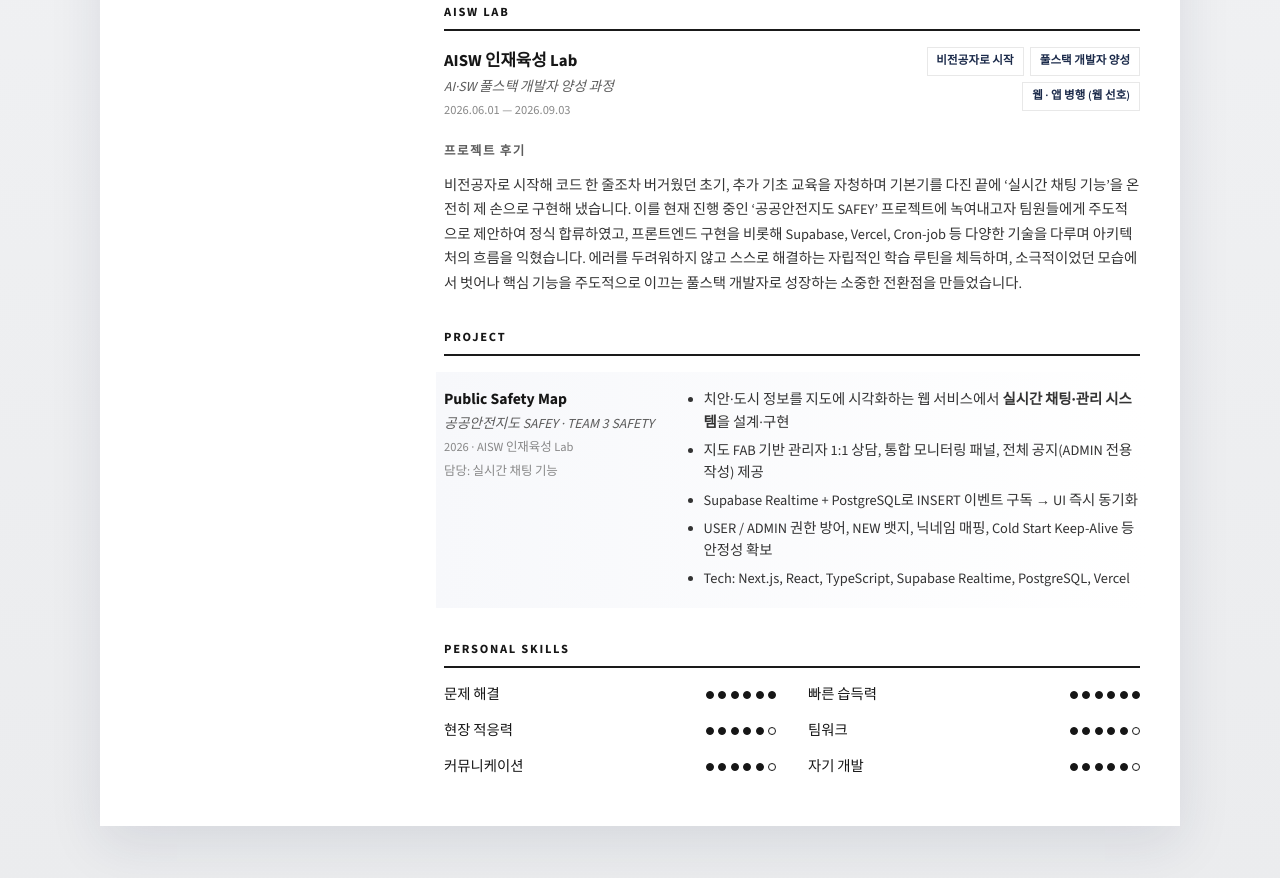
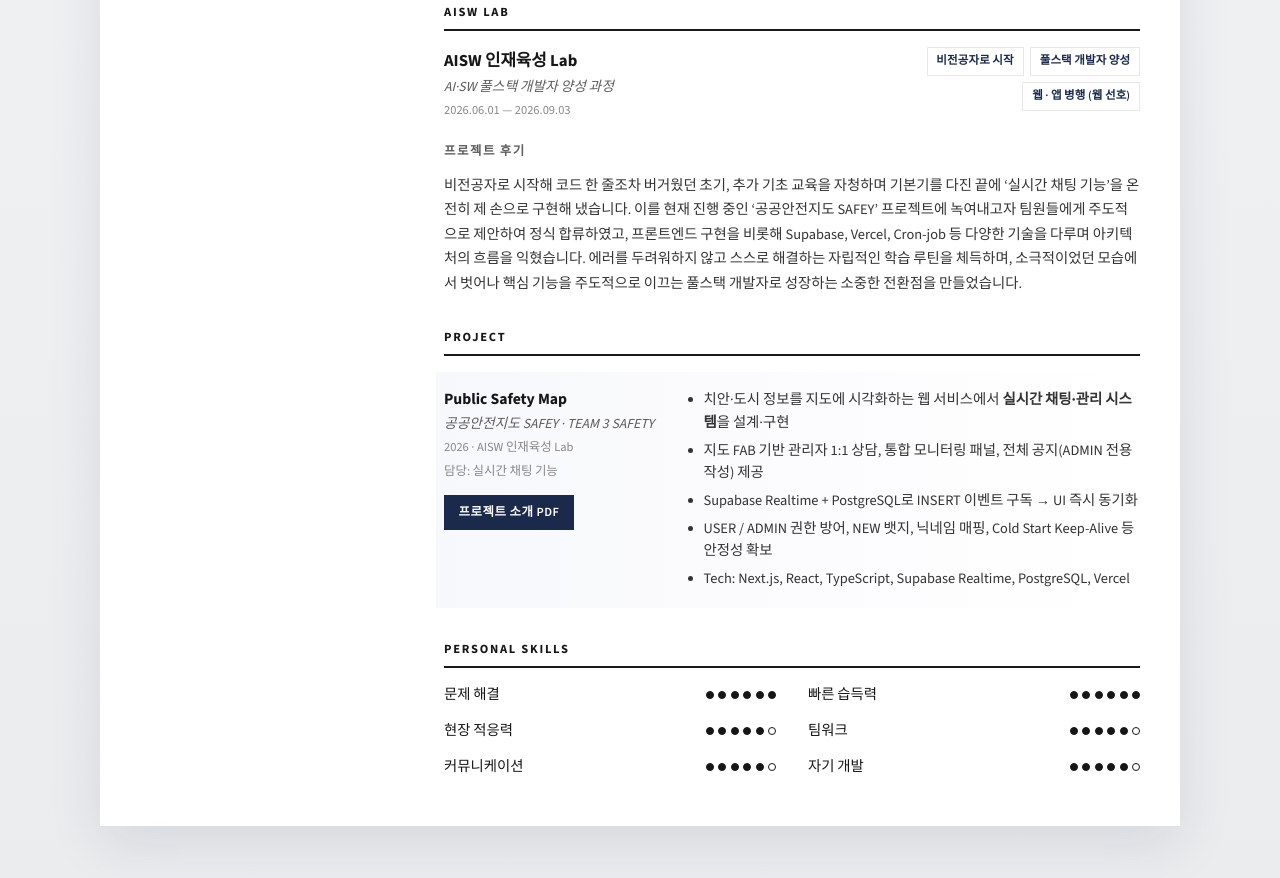
Before and after one commit to dkqjdl123/portfolio-NH, a plain HTML site: page index.html in a window 1280 px wide. Shown: the part 1009-1887 px from the top of the page. Drawn offline with nearby package versions, Linux system fonts and the light colour scheme.

Commit message:
Add SAFEY project PDF button

```diff
--- a/index.html
+++ b/index.html
@@ -226,6 +226,14 @@
                 <p class="meta-sub">공공안전지도 SAFEY · TEAM 3 SAFETY</p>
                 <p class="meta-date">2026 · AISW 인재육성 Lab</p>
                 <p class="meta-role">담당: 실시간 채팅 기능</p>
+                <a
+                  class="btn btn-primary project-pdf-btn"
+                  href="assets/safey.pdf"
+                  target="_blank"
+                  rel="noopener noreferrer"
+                >
+                  프로젝트 소개 PDF
+                </a>
               </div>
               <div class="entry-body">
                 <ul>
--- a/styles.css
+++ b/styles.css
@@ -387,6 +387,14 @@ a:hover {
   border-bottom: 1px solid var(--soft);
 }
 
+.project-pdf-btn {
+  display: inline-block;
+  margin-top: 0.85rem;
+  text-decoration: none !important;
+  font-size: 0.78rem;
+  padding: 0.45rem 0.85rem;
+}
+
 /* —— AISW Lab —— */
 .lab-card {
   display: grid;
```
Also changed, not shown: 1 other file.
